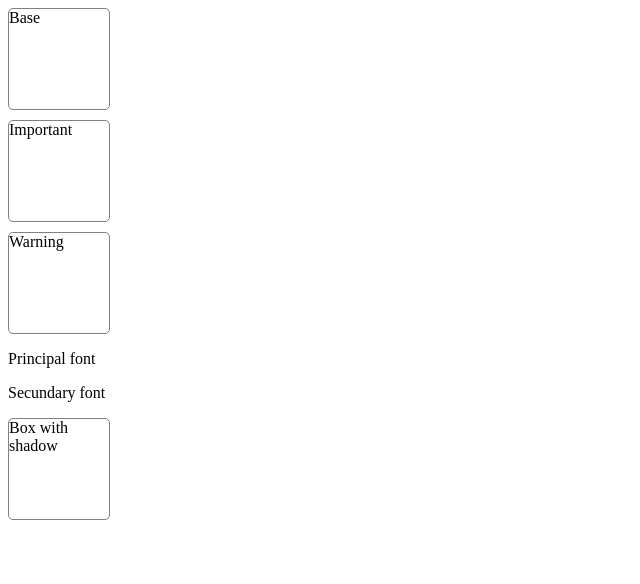
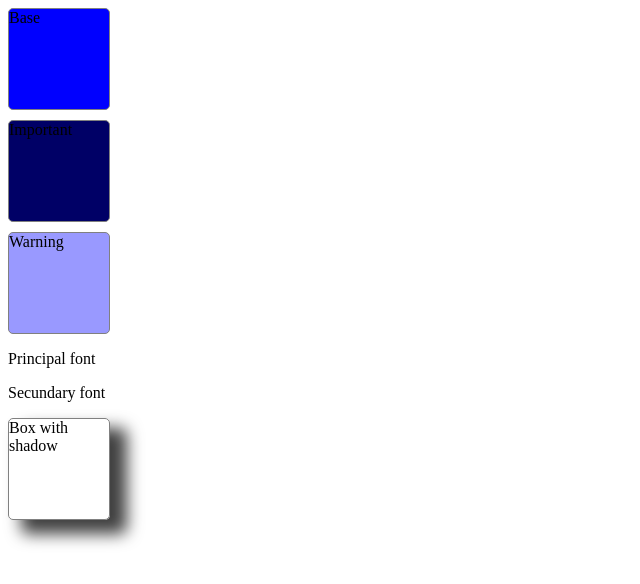
Before and after one commit to aliciafdezrov/lemoncode_layout_module, a website built with Parcel: page exercise_2_sass/index.html in a window 1280 px wide. Shown: the whole page, without its empty margins (0-640 px from the left). Built offline with nearby package versions, Linux system fonts and the light colour scheme.

Commit message:
Changed div classes

```diff
--- a/exercise_2_sass/index.html
+++ b/exercise_2_sass/index.html
@@ -5,11 +5,11 @@
     <link rel="stylesheet" href="./sass/main.scss"/>
 </head>
 <body>
-<div class="box">Base</div>
-<div class="box">Important</div>
-<div class="box">Warning</div>
+<div class="base-box">Base</div>
+<div class="important-box">Important</div>
+<div class="warning-box">Warning</div>
 <p>Principal font</p>
 <p>Secundary font</p>
-<div class="box">Box with shadow</div>
+<div class="box-with-shadow">Box with shadow</div>
 </body>
 </html>
```
